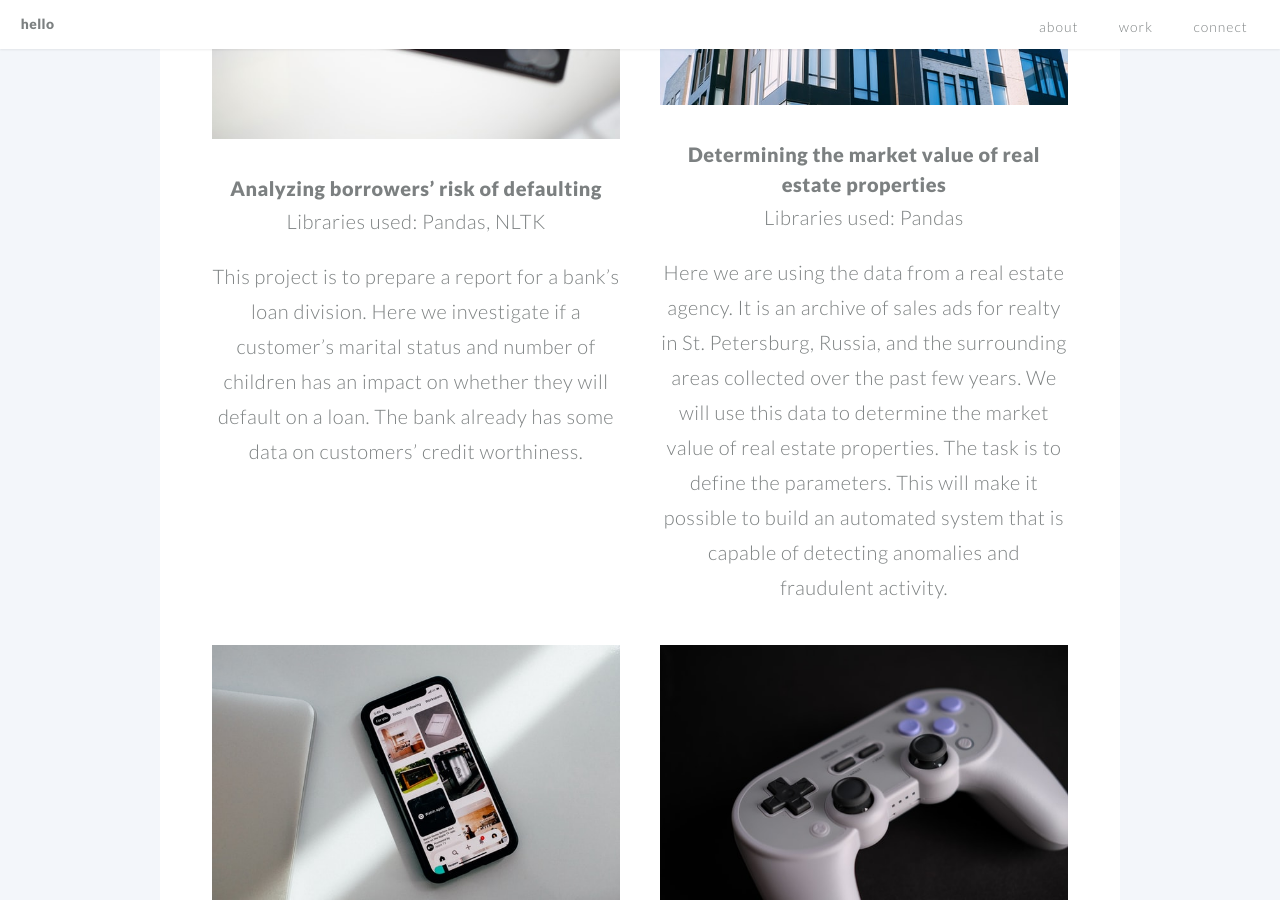
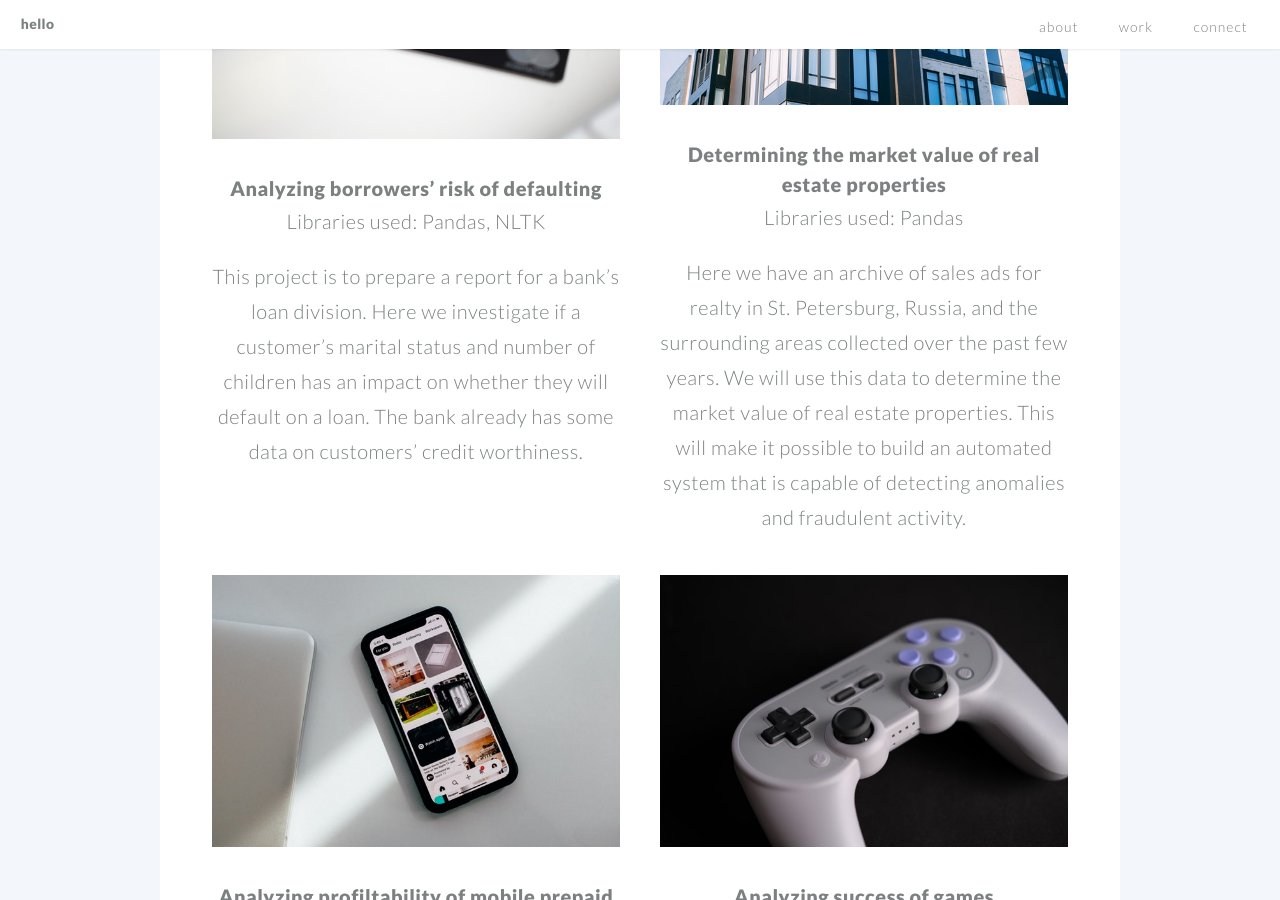
Before and after one commit to krishl/krishl.github.io, a Jekyll site: the page built from index.md, in a window 1280 px wide and 900 px high, scrolled down 2210 px. Built offline with Jekyll 4.4.1, drawn with Linux system fonts in a browser that asks for light colours.

Commit message:
Update ds2.html

```diff
--- a/_includes/ds2.html
+++ b/_includes/ds2.html
@@ -1,3 +1,3 @@
 <h1><a href="https://github.com/krishl/data-science-projects/blob/main/project-2/ds-project-2.ipynb">Determining the market value of real estate properties</a></h1>
 <h2>Libraries used: Pandas<h2>
-<p>Here we are using the data from a real estate agency. It is an archive of sales ads for realty in St. Petersburg, Russia, and the surrounding areas collected over the past few years. We will use this data to determine the market value of real estate properties. The task is to define the parameters. This will make it possible to build an automated system that is capable of detecting anomalies and fraudulent activity.</p>
+<p>Here we have an archive of sales ads for realty in St. Petersburg, Russia, and the surrounding areas collected over the past few years. We will use this data to determine the market value of real estate properties. This will make it possible to build an automated system that is capable of detecting anomalies and fraudulent activity.</p>
```
